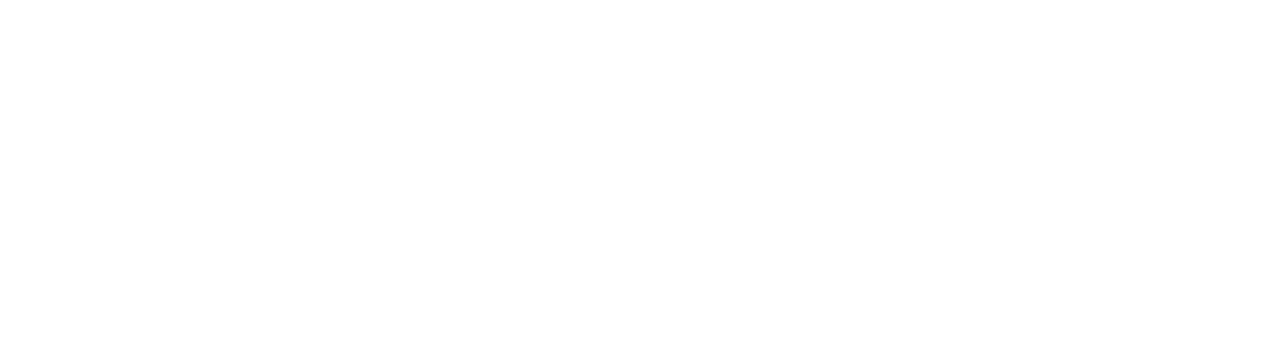
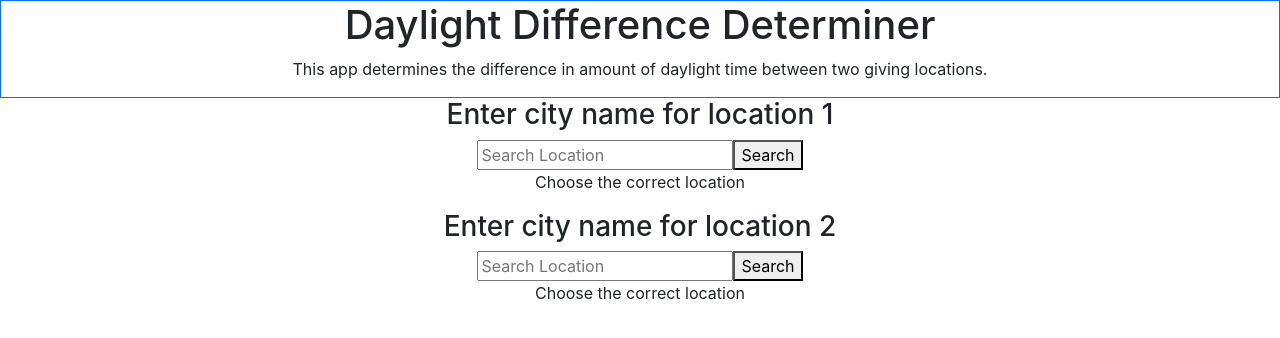
Before and after one commit to keiththarp/daylight-difference, a React (Create React App) app: page / in a window 1280 px wide. Shown: the top 338 px of the page. Built offline with nearby package versions, Linux system fonts and the light colour scheme.

Commit message:
results list building

```diff
--- a/package.json
+++ b/package.json
@@ -12,8 +12,9 @@
     "@types/react-dom": "^16.9.8",
     "@types/react-router": "^5.1.8",
     "@types/react-router-dom": "^5.1.6",
+    "axios": "^0.21.1",
     "bootstrap": "^5.0.0-beta1",
-    "dotenv": "^8.2.0",
+    "node-sass": "^4.14.1",
     "react": "^17.0.1",
     "react-dom": "^17.0.1",
     "react-router-dom": "^5.2.0",
@@ -45,5 +46,8 @@
       "last 1 firefox version",
       "last 1 safari version"
     ]
+  },
+  "devDependencies": {
+    "dotenv": "^8.2.0"
   }
 }
--- a/src/App.tsx
+++ b/src/App.tsx
@@ -2,6 +2,7 @@
 import { BrowserRouter as Router, Switch, Route } from 'react-router-dom';
 import About from './views/About/About';
 import Differentiator from './views/Differentiator/Differentiator'
+import CityToCoords from './components/CityToCoords'
 import './App.css';
 
 
@@ -10,8 +11,8 @@
     <div className="App">
       <Router>
         <Switch>
+          <Route path="/" exact component={Differentiator} />
           <Route path="/about" exact component={About} />
-          <Route path="/differentiator" exact component={Differentiator} />
         </Switch>
       </Router>
     </div>
--- /dev/null
+++ b/src/components/CityOptionButton.tsx
@@ -0,0 +1,12 @@
+import React from 'react';
+
+function CityOptionButton(props: any): JSX.Element {
+
+  return (
+    <div>
+      <button>{props}</button>
+    </div>
+  )
+
+};
+export default CityOptionButton;
--- /dev/null
+++ b/src/components/CityToCoords.tsx
@@ -0,0 +1,67 @@
+import React, { useState } from 'react';
+import axios from 'axios'
+import CityOptionButton from './CityOptionButton';
+import './components.css';
+
+
+function CityToCoords(): JSX.Element {
+
+  const [coords, setCoords] = useState({
+    lat: "",
+    long: ""
+  });
+
+  const [searchResults, setSearchResults] = useState<any>([])
+
+  const [input, setInput] = useState<string>("");
+  const [searchTerm, setSearchTerm] = useState<string>("");
+
+  const handleSearchChange = (event: React.ChangeEvent<HTMLInputElement>) => {
+    setInput(event.currentTarget.value);
+
+    setSearchTerm(event.currentTarget.value.toLowerCase())
+  }
+  const findCoords = () => {
+
+    const apiUrl = `https://api.opencagedata.com/geocode/v1/json?q=${searchTerm}&key=${process.env.REACT_APP_COORDS_API_PW}`;
+    axios.get(apiUrl).then((res) => {
+
+      setSearchResults(res.data.results)
+      // setCoords({ lat: res.data.results[0].geometry.lat, long: res.data.results[0].geometry.lng });
+      console.log(res);
+
+    });
+
+    console.log(searchResults);
+
+
+  }
+
+  return (
+
+    <div>
+
+      <div className="about-screen">
+        <input className="city-search-input" onChange={handleSearchChange} value={input} placeholder="Search Location" />
+        <button onClick={findCoords}>Search</button>
+        <p>Choose the correct location</p>
+        {searchResults.length > 0 ?
+          <div className="border border-primary col justify-items-center align-content-center">
+            <ul className="city-list">
+              {searchResults.map(function (city: any, index: number) {
+                return <li>{city.formatted}<button key={index}>+</button></li>
+              })}
+            </ul>
+          </div>
+          : null}
+
+
+      </div>
+
+    </div>
+
+
+  )
+
+};
+export default CityToCoords;
--- /dev/null
+++ b/src/components/components.css
@@ -0,0 +1,4 @@
+.city-list {
+  list-style-position: inside;
+  vertical-align: middle;
+}
--- a/src/index.tsx
+++ b/src/index.tsx
@@ -5,9 +5,14 @@
 import './index.css';
 import App from './App';
 import reportWebVitals from './reportWebVitals';
+import { resolve } from 'path';
+import * as dotenv from 'dotenv';
+dotenv.config({
+  path: resolve(__dirname, '../.env'),
+  debug: true
+});
 
-
-require("dotenv").config();
+require('dotenv').config();
 
 
 ReactDOM.render(
--- a/src/views/Differentiator/Differentiator.tsx
+++ b/src/views/Differentiator/Differentiator.tsx
@@ -1,16 +1,25 @@
 import React from 'react';
-
+import CityToCoords from '../../components/CityToCoords';
 
 function Differentiator(): JSX.Element {
 
+  console.log(process.env);
 
   return (
 
-
-    <div className="about-screen border border-primary">
-      <button className="btn btn-primary m-4">Help!</button>
-
-      <h2 className="view-title">The Differentiator App will be here!</h2>
+    <div>
+      <div className="about-screen border border-primary">
+        <h1>Daylight Difference Determiner</h1>
+        <p>This app determines the difference in amount of daylight time between two giving locations.</p>
+      </div>
+      <div>
+        <h3>Enter city name for location 1</h3>
+        <CityToCoords />
+      </div>
+      <div>
+        <h3>Enter city name for location 2</h3>
+        <CityToCoords />
+      </div>
 
     </div>
 
```
Also changed, not shown: 1 other file (tests, documents, lock files or other folders).
